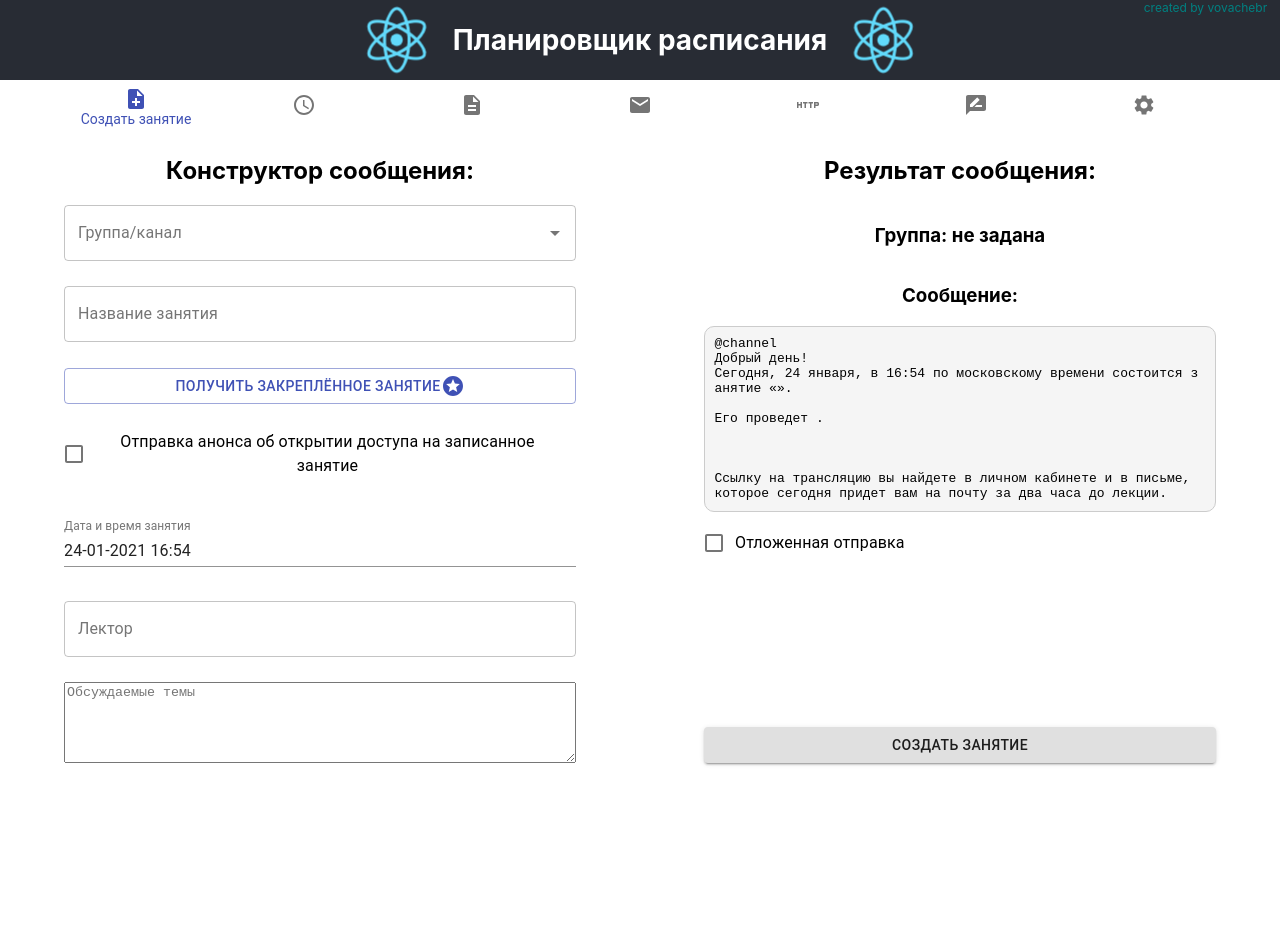
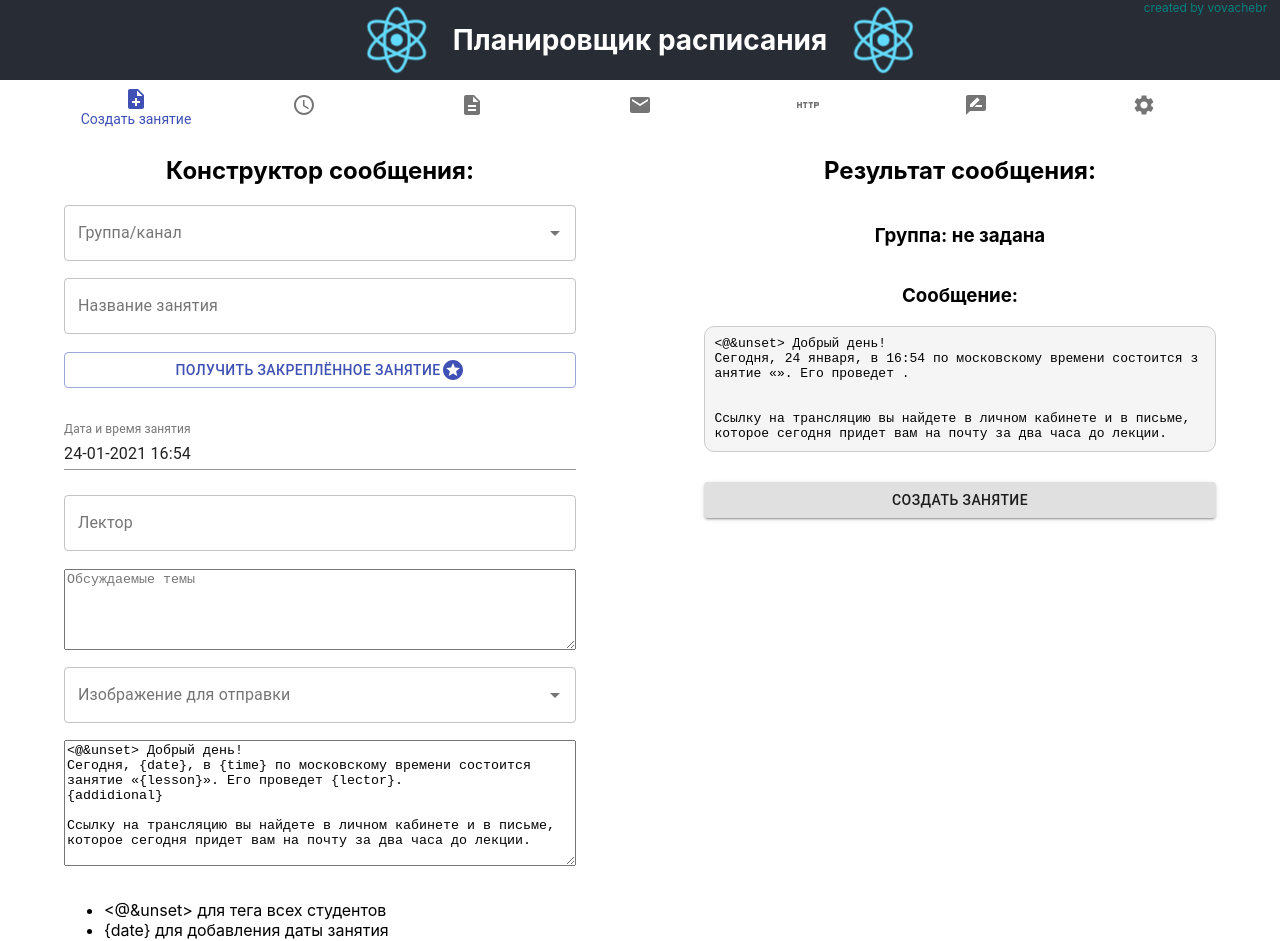
Before and after one commit to vovachebr/schedule-bot-ui, a React (Create React App) app: page / in a window 1280 px wide. Shown: the top 941 px of the page. Before the commit the page ends 813 px from the top, so only its background shows below. Built offline with nearby package versions, Linux system fonts and the light colour scheme; no server answers.

Commit message:
Обновления

```diff
--- a/package.json
+++ b/package.json
@@ -1,6 +1,6 @@
 {
   "name": "shedule-admin-client",
-  "version": "0.1.0",
+  "version": "2.0.0",
   "private": true,
   "homepage": ".",
   "dependencies": {
--- a/src/pages/add-lesson-page/add-lesson-page.js
+++ b/src/pages/add-lesson-page/add-lesson-page.js
@@ -5,8 +5,6 @@ import {makeStyles} from '@material-ui/core/styles';
 import FormControl from '@material-ui/core/FormControl';
 import TextField from '@material-ui/core/TextField';
 import Button from '@material-ui/core/Button';
-import Checkbox from '@material-ui/core/Checkbox';
-import FormControlLabel from '@material-ui/core/FormControlLabel';
 import TextareaAutosize from '@material-ui/core/TextareaAutosize';
 import Autocomplete from '@material-ui/lab/Autocomplete';
 import {Stars} from '@material-ui/icons';
@@ -14,7 +12,6 @@ import DateFnsUtils from '@date-io/date-fns';
 import {
   MuiPickersUtilsProvider,
   DateTimePicker,
-  DatePicker
 } from '@material-ui/pickers';
 import {HooksContext} from '../../App';
 
@@ -31,6 +28,7 @@ const useStyles = makeStyles(theme => ({
     display: "flex",
     flexDirection: "column",
     width: "40%",
+    minHeight: "900px",
   },
   pre: {
     display: "block",
@@ -51,15 +49,10 @@ const useStyles = makeStyles(theme => ({
     justifyContent: "space-between"
   },
   sendButton: {
-    marginTop: "163px",
+    marginTop: "20px",
   },
-  sendButton2: {
-    marginTop: "10px"
-  },
-  delayedDispatchContainer: {
-    width: '100%',
-    display: 'flex',
-    flexDirection: "column"
+  liHelper: {
+    textAlign: "initial"
   }
 }));
 
@@ -72,10 +65,14 @@ function AddLessonPage({enqueueSnackbar}) {
   const [selectedDate, setSelectedDate] = React.useState(new Date());
   const [lector, setLector] = React.useState("");
   const [additional, setAdditional] = React.useState("");
-  const [earlyNotificationDate, setEarlyNotificationDate] = React.useState(new Date());
-  const [earlyNotificationText, setEarlyNotificationText] = React.useState("");
-  const [delayedDispatch, setDelayedDispatch] = React.useState(false);
-  const [isRecordedVideo, setIsRecordedVideo] = React.useState(false);
+  const [backgroundsList, setBackgroundsList] = React.useState([]);
+  const [imageNameToSend, setImageNameToSend] = React.useState("");
+  const [templateToSend, setTemplateToSend] = React.useState(`<@&${process.env.REACT_APP_STUDENT_TAG_ID}> Добрый день!
+Сегодня, {date}, в {time} по московскому времени состоится занятие «{lesson}». Его проведет {lector}.
+{addidional}
+
+Ссылку на трансляцию вы найдете в личном кабинете и в письме, которое сегодня придет вам на почту за два часа до лекции.
+`);
 
   const getDate = () => {
     const options = {
@@ -101,10 +98,23 @@ function AddLessonPage({enqueueSnackbar}) {
     return splittedData.join(' ');
   }
 
+  React.useEffect(() => {
+    fetch('/images/getNamesByType?type=фон')
+    .then(response => response.json())
+    .then(result => setBackgroundsList(result.data || []));
+  }, []);
+
+  const convertText = () => {
+
+    return templateToSend
+      .replace(/{date}/g, getDate())
+      .replace(/{time}/g, getTime())
+      .replace(/{lesson}/g, lecture)
+      .replace(/{lector}/g, lector)
+      .replace(/{addidional}/g, additional);
+  }
+
   const getTime = () => {
-    if(isRecordedVideo) {
-      return '00:00'
-    }
     const options = {
       hour: '2-digit',
       minute: '2-digit'
@@ -123,7 +133,7 @@ function AddLessonPage({enqueueSnackbar}) {
       .then(result => {
         if (result.success && result.lesson) {
           setLecture(result.lesson.lessonName);
-          setLector(result.lesson.teacher);
+          setLector(result.lesson.lector);
           setAdditional(result.lesson.additional);
           enqueueSnackbar("Успешно найдено", {variant: 'info'});
         } else {
@@ -133,16 +143,19 @@ function AddLessonPage({enqueueSnackbar}) {
   }
 
   const createLesson = () => {
+    if(!hook.group) {
+      enqueueSnackbar("Нельзя создать анонс без группы", {variant: 'error'});
+      return;
+    }
+
     const data = {
       group: hook.group,
+      text: convertText(templateToSend),
+      image: imageNameToSend,
       date: selectedDate.toISOString().slice(0, 10),
       time: getTime(),
       teacher: lector,
-      earlyNotificationDate: delayedDispatch ? earlyNotificationDate.toISOString() : '',
-      earlyNotificationText,
-      lecture,
-      additional,
-      isRecordedVideo,
+      lecture
     }
     fetch('/lessons/add', {
       method: 'POST',
@@ -160,51 +173,11 @@ function AddLessonPage({enqueueSnackbar}) {
           setLecture("");
           setLector("");
           setAdditional("");
-          setEarlyNotificationText("");
+          setImageNameToSend("");
         } else {
           enqueueSnackbar(result.error, {variant: 'error'});
         }
       });
-  }
-
-  const turnChecked = () => {
-    setDelayedDispatch(!delayedDispatch);
-  }
-
-  const turnRecordedVideo = () => {
-    setIsRecordedVideo(!isRecordedVideo);
-  }
-
-  let delayedContainer = null;
-  const showDelayedContainer = () => {
-    if (delayedDispatch) {
-      return delayedContainer = (
-        <div className={classes.delayedDispatchContainer}>
-          <MuiPickersUtilsProvider utils={DateFnsUtils}>
-            <DatePicker
-              variant="inline"
-              format="dd-MM-yyyy"
-              autoOk={true}
-              ampm={false}
-              margin="normal"
-              label="Дата предварительного анонса"
-              disablePast={true}
-              value={earlyNotificationDate}
-              error={false}
-              onChange={date => setEarlyNotificationDate(date)}
-            />
-          </MuiPickersUtilsProvider>
-          <TextareaAutosize
-            aria-label="minimum height"
-            rowsMin={5}
-            rowsMax={10}
-            placeholder="Текст сообщения"
-            value={earlyNotificationText}
-            onChange={event => setEarlyNotificationText(event.target.value)}
-          />
-        </div>
-      );
-    }
   }
 
   return (
@@ -229,22 +202,16 @@ function AddLessonPage({enqueueSnackbar}) {
                   renderInput={(params) => <TextField {...params} label="Группа/канал" variant="outlined"/>}
                 />
               </FormControl>
-              <TextField label="Название занятия" variant="outlined" value={lecture}
-                         onChange={event => setLecture(event.target.value)}/>
+              <TextField
+                label="Название занятия"
+                variant="outlined"
+                value={lecture}
+                onChange={event => setLecture(event.target.value)}
+              />
               <Button variant="outlined" color="primary" onClick={getLastLesson}>
                 Получить закреплённое занятие
                 <Stars/>
               </Button>
-              <FormControlLabel
-                control={
-                  <Checkbox
-                    checked={isRecordedVideo}
-                    onChange={turnRecordedVideo}
-                    color="primary"
-                  />
-                }
-                label="Отправка анонса об открытии доступа на записанное занятие"
-              />
               <MuiPickersUtilsProvider utils={DateFnsUtils}>
                 <DateTimePicker
                   variant="inline"
@@ -274,35 +241,43 @@ function AddLessonPage({enqueueSnackbar}) {
                 value={additional}
                 onChange={event => setAdditional(event.target.value)}
               />
+              <FormControl variant="outlined" className={classes.formControl}>
+                <Autocomplete
+                  id="image-dropdown"
+                  options={backgroundsList}
+                  getOptionLabel={image => image.name}
+                  onChange={(event, value) => setImageNameToSend(value.name)}
+                  style={{width: '100%'}}
+                  renderInput={(params) => <TextField {...params} label="Изображение для отправки" variant="outlined"/>}
+                />
+              </FormControl>
+              <TextareaAutosize
+                aria-label="minimum height"
+                rowsMin={5}
+                rowsMax={10}
+                placeholder="Тест для отправки"
+                value={templateToSend}
+                onChange={event => setTemplateToSend(event.target.value)}
+              />
+              <ul className={classes.liHelper}>
+                <li>{`<@&${process.env.REACT_APP_STUDENT_TAG_ID}> для тега всех студентов`}</li>
+                <li>{`{date} для добавления даты занятия`}</li>
+                <li>{`{time} для добавления времени занятия`}</li>
+                <li>{`{lesson} для добавления темы занятия`}</li>
+                <li>{`{lector} для добавления ФИ преподавателя`}</li>
+                <li>{`{addidional} для добавления обсуждаемых тем`}</li>
+              </ul>
             </div>
           </div>
           <div className={classes.column}>
             <h2>Результат сообщения:</h2>
             <h3>Группа: {hook.group || "не задана"}</h3>
             <h3>Сообщение:</h3>
-            <pre className={classes.pre}>
-{`@channel
-Добрый день!
-${!isRecordedVideo ? `Сегодня, ${getDate()}, в ${getTime()} по московскому времени состоится занятие «${lecture}».` : ''}
-${isRecordedVideo ? `Сегодня, ${getDate()}, открывается доступ к занятию «${lecture}».` : ''}
-${!isRecordedVideo ? `Его проведет ${lector}.` : ''}
-${additional} \n\n
-${!isRecordedVideo ? 'Ссылку на трансляцию вы найдете в личном кабинете и в письме, которое сегодня придет вам на почту за два часа до лекции.' : ''}`}
-        </pre>
-            <FormControlLabel
-              control={
-                <Checkbox
-                  checked={delayedDispatch}
-                  onChange={turnChecked}
-                  color="primary"
-                />
-              }
-              label="Отложенная отправка"
-            />
-            {showDelayedContainer()}
+            <pre className={classes.pre}>{convertText(templateToSend)}</pre>
+            {imageNameToSend && <img src={`/images/getImageByName?name=${imageNameToSend}`}/>}
             <Button
               variant="contained"
-              className={delayedDispatch ? classes.sendButton2 : classes.sendButton}
+              className={classes.sendButton}
               onClick={createLesson}>Создать занятие</Button>
           </div>
         </div>
--- a/src/pages/get-lessons-page/get-lessons-page.js
+++ b/src/pages/get-lessons-page/get-lessons-page.js
@@ -84,6 +84,7 @@ function GetLessonsPage({enqueueSnackbar}) {
     { title: 'Время', field: 'time' },
     { title: 'Группа', field: 'group' },
     { title: 'Лектор', field: 'teacher' },
+    { title: 'Изображение', field: 'image' },
     {
       title: 'Опубликовать сейчас',
       render: rowData =>
--- a/src/pages/send-message-page/send-message-page.js
+++ b/src/pages/send-message-page/send-message-page.js
@@ -44,10 +44,19 @@ function SendMessagePage({enqueueSnackbar}) {
 
   const [channels, setChannel] = React.useState([]);
   const [message, setMessage] = React.useState('');
+  const [imageLink, setImageLink] = React.useState("");
+  const [imageFromDB, setImageFromDB] = React.useState(null);
+  const [backgroundsList, setBackgroundsList] = React.useState([]);
 
   const [templates, setTemplate] = React.useState([]);
   const [selectedTemplate, setSelectedTemplate] = React.useState(null);
   const [isLoadingTemplate, setIsLoadingTemplate] = React.useState(false);
+
+  React.useEffect(() => {
+    fetch('/images/getNamesByType?type=фон')
+    .then(response => response.json())
+    .then(result => setBackgroundsList(result.data || []));
+  }, []);
 
   const sendMessage = () => {
     if(channels.length === 0){
@@ -60,7 +69,7 @@ function SendMessagePage({enqueueSnackbar}) {
         headers: {
           'Content-Type': 'application/json',
         },
-        body: JSON.stringify({channel, text: message})
+        body: JSON.stringify({channel, text: message, imageLink, imageName: imageFromDB && imageFromDB.name})
       })
       enqueueSnackbar("Сообщение отправлено", { variant: 'info' });
     })
@@ -142,6 +151,29 @@ function SendMessagePage({enqueueSnackbar}) {
           value={message}
           onInput={e => {setMessage(e.target.value); setSelectedTemplate(null)}}
         />
+        <FormControl variant="outlined" className={classes.formControl}>
+          <TextField
+            label="Добавить изображение"
+            value={imageLink}
+            style={{ width: '45%' }}
+            onInput={e => {
+              setImageLink(e.target.value);
+              setImageFromDB(null);
+            }}
+          />
+          <Autocomplete
+            id="image-dropdown"
+            options={backgroundsList}
+            value={imageFromDB}
+            getOptionLabel={image => image ? image.name : ""}
+            onChange={(event, value) => {
+              setImageFromDB(value);
+              setImageLink("");
+            }}
+            style={{ width: '45%' }}
+            renderInput={(params) => <TextField {...params} label="Изображение для отправки" variant="outlined"/>}
+          />
+        </FormControl>
         <Button
           variant="contained"
           color="primary"
@@ -154,8 +186,9 @@ function SendMessagePage({enqueueSnackbar}) {
       </div>
       <pre className={classes.pre}>
         {`
-        Оповещения для слака:
+        Оповещения для дискорда:
         <@U024BE7LH> - оповещение пользователя по ID
+        <@&1042823819645165659> - оповеещение группы пользователей
         @here - оповещение только активных участников канала
         @channel - оповещение всех участников канала
         @everyone - оповещение всех участников из канала #general (т.е. каждый не приглашенный пользователь).`}
--- a/src/pages/settings-page/settingsAccordion.js
+++ b/src/pages/settings-page/settingsAccordion.js
@@ -15,7 +15,7 @@ import CircularProgress from '@material-ui/core/CircularProgress';
 import Input from '@material-ui/core/Input';
 import CheckIcon from '@material-ui/icons/Check';
 import SaveIcon from '@material-ui/icons/Save';
-import { Clear } from '@material-ui/icons';
+import { DeleteForever, Clear } from '@material-ui/icons';
 
 const useStyles = makeStyles({
   card: {
@@ -294,6 +294,9 @@ function SettingsAccordion({enqueueSnackbar}) {
             <div key={b.name} className={classes.backgroundImageCard}>
               <img src={`/images/getImageByName?name=${b.name}`} width="760" height="365"/>
               <Typography>{b.name}</Typography>
+              <Fab color="primary" size="small" onClick={() => removeImage(b.name, setBackgroundsList)}>
+                <DeleteForever />
+              </Fab>
             </div>)
           }
         </AccordionDetails>
```
Also changed, not shown: src/pages/hook-page/hook-page.js (+0 -22 lines), 1 other file (tests, documents, lock files or other folders).
